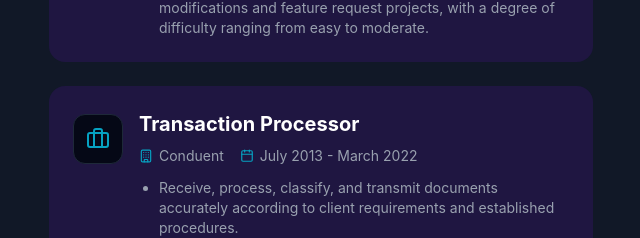
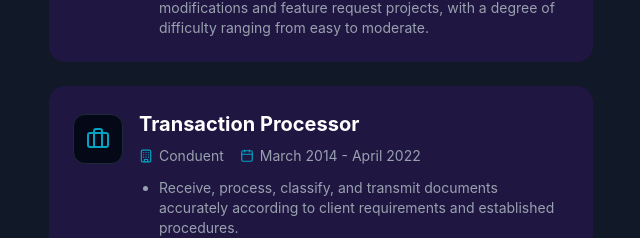
Before and after one commit to Jaeffoy/my-portfolio, a React (Vite) app: page / in a window 1280 px wide. Shown: the part 3552-3790 px from the top of the page, without its empty margins (623-1263 px from the left). Built offline with nearby package versions, Linux system fonts and the light colour scheme.

Commit message:
Updated years of experience

```diff
--- a/src/components/Experience.tsx
+++ b/src/components/Experience.tsx
@@ -49,7 +49,7 @@ export const Experience = () => {
       id: 2,
       role: 'Transaction Processor',
       company: 'Conduent',
-      date: 'July 2013 - March 2022',
+      date: 'March 2014 - April 2022',
       desc: [
         'Receive, process, classify, and transmit documents accurately according to client requirements and established procedures.',
         'Process documents received through electronic and hard-copy formats, ensuring completeness and accuracy.',
```
